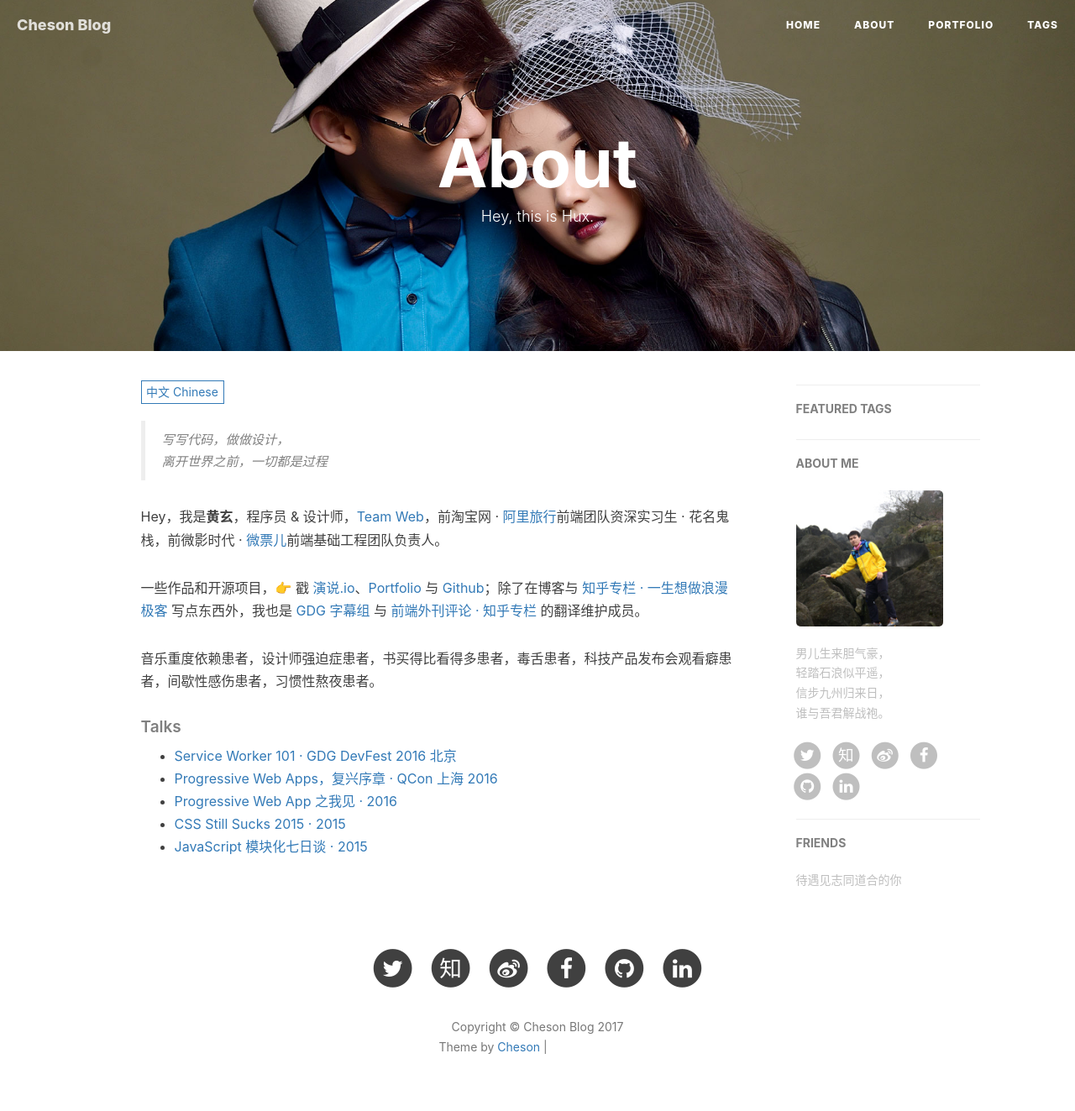
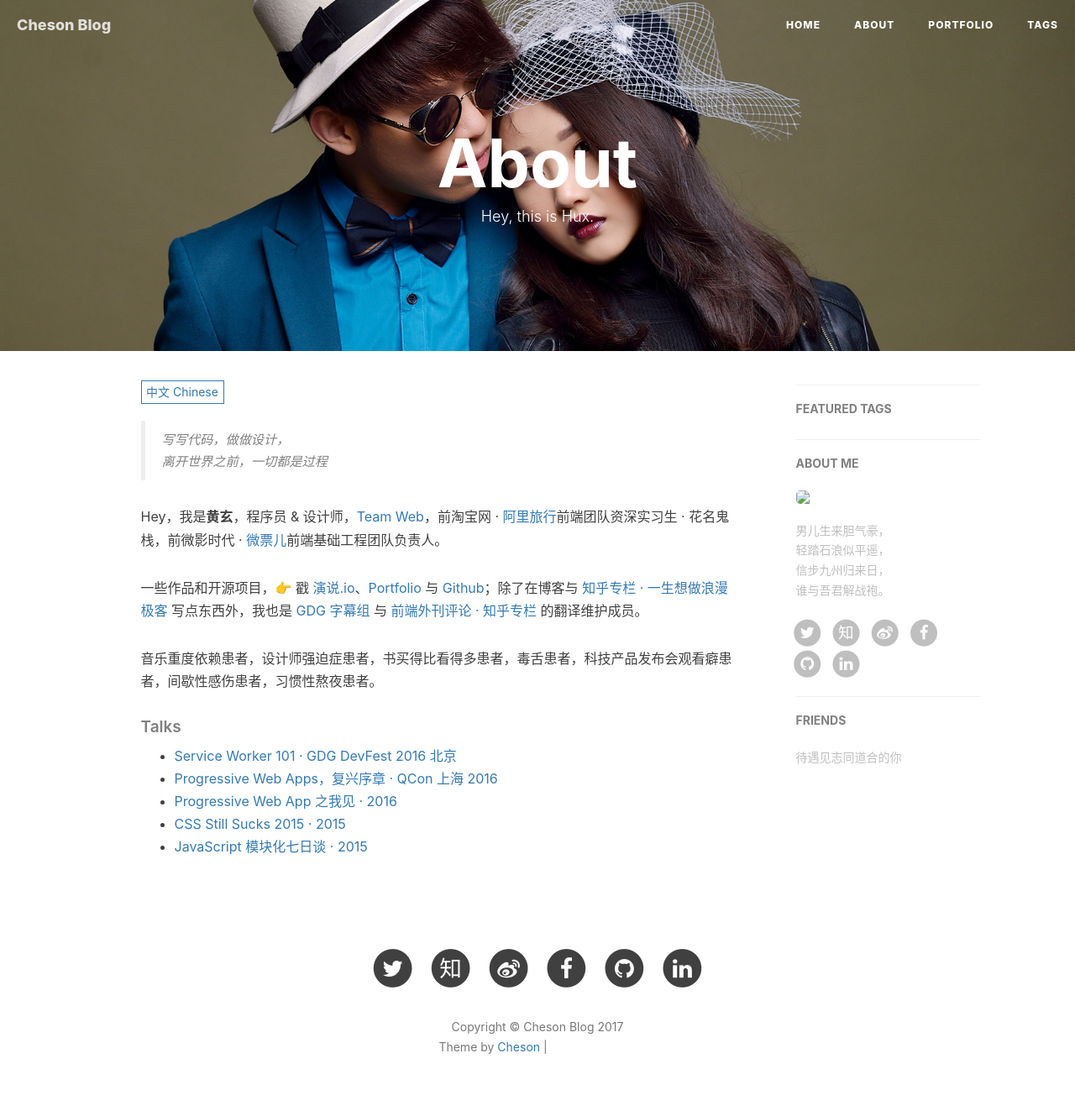
Before and after one commit to chendongqi/blog, a Jekyll site: the page built from about.html, in a window 1280 px wide. Shown: the whole page at 84% size. Built offline with Jekyll 4.4.1, drawn with Linux system fonts in a browser that asks for light colours; nearby versions of some CDN libraries; comment, search, counter and statistics services are not loaded; grey boxes are pictures that could not be loaded.

Commit message:
update image test

```diff
--- a/_config.yml
+++ b/_config.yml
@@ -71,7 +71,7 @@
 # Sidebar settings
 sidebar: true                           # whether or not using Sidebar.
 sidebar-about-description: "男儿生来胆气豪，<br>轻踏石浪似平遥，<br>信步九州归来日，<br>谁与吾君解战袍。"
-sidebar-avatar: /img/avatar-cheson.jpg      # use absolute URL, seeing it's used in both `/` and `/about/`
+sidebar-avatar: img/avatar-cheson.jpg      # use absolute URL, seeing it's used in both `/` and `/about/`
 
 
 
```
